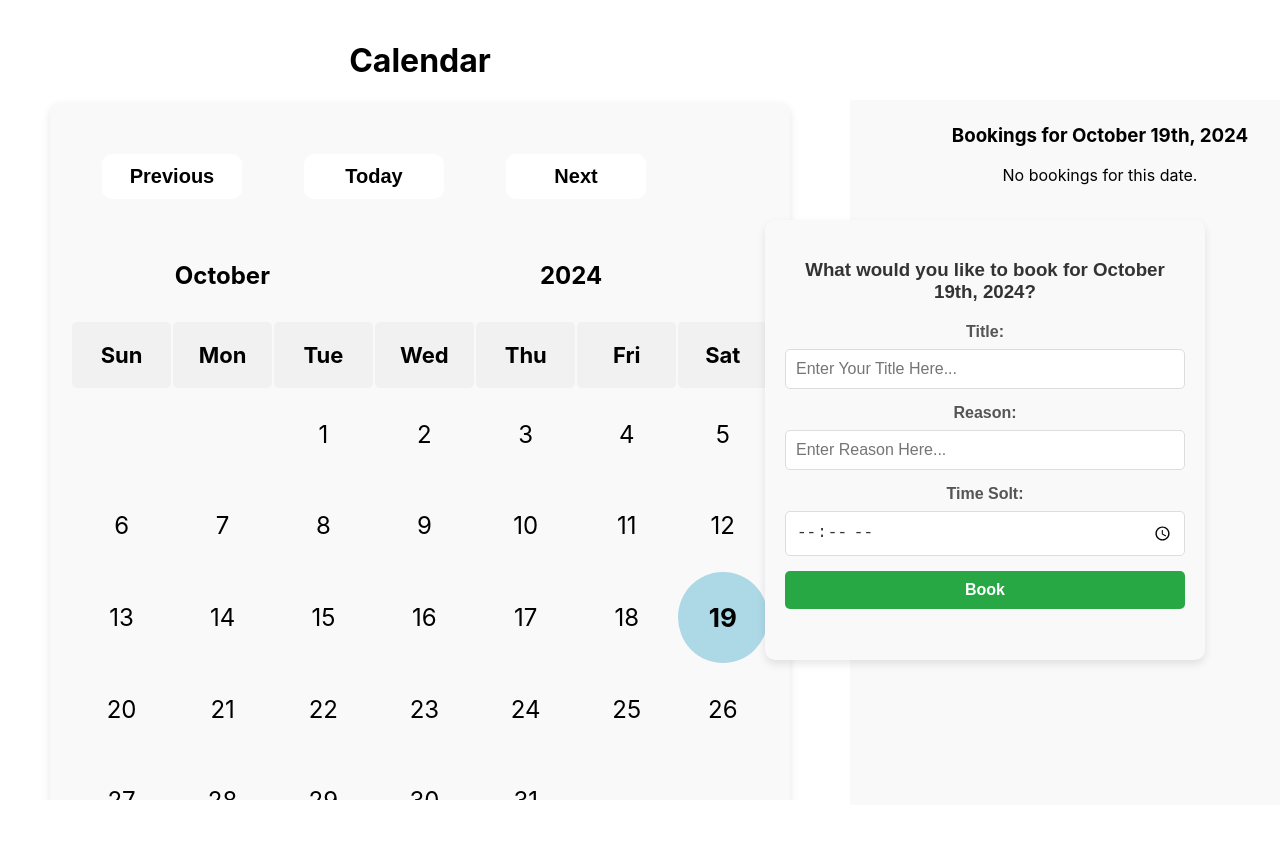
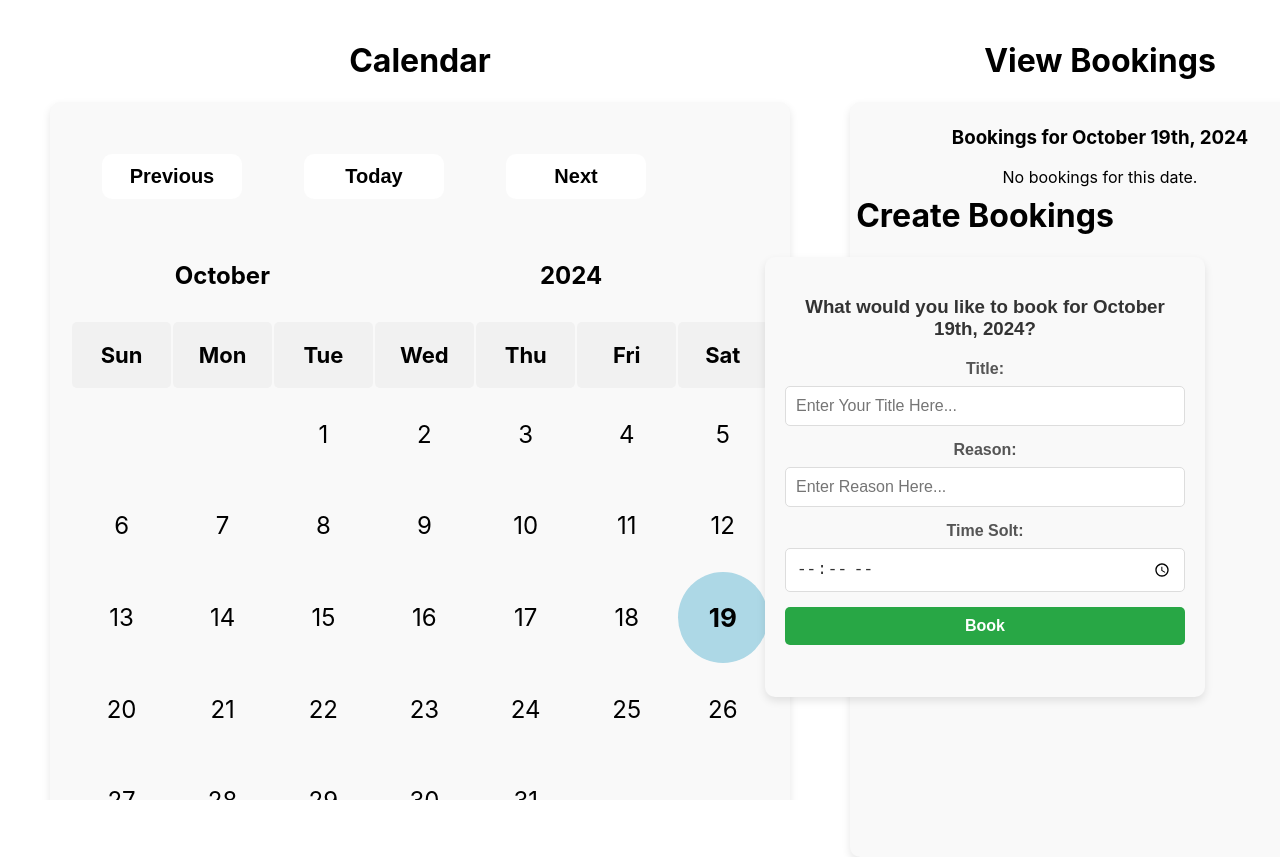
Before and after one commit to Shayaan-Kashif/Calendar-Web-App, a React (Create React App) app in the folder frontend/: page / in a window 1280 px wide. Shown: the top 857 px of the page. Before the commit the page ends 805 px from the top, so only its background shows below. Built offline with nearby package versions, Linux system fonts and the light colour scheme.

Commit message:
Created Display Cards for Bookings to Improve UI

```diff
--- a/frontend/src/Components/Booking.jsx
+++ b/frontend/src/Components/Booking.jsx
@@ -56,13 +56,13 @@ const Bookings = () => {
         };
 
 
-        // Retrieve existing bookings from localStorage (if any), or initialize an empty array
+
         const existingBookings = JSON.parse(localStorage.getItem(`${getMonthName(month)} ${selectedDate}, ${year}`)) || [];
 
-        // Add the new booking to the array
+
         existingBookings.push(booking);
 
-        // Save the updated array to localStorage
+
         localStorage.setItem(`${getMonthName(month)} ${selectedDate}, ${year}`, JSON.stringify(existingBookings));
 
 
@@ -76,6 +76,7 @@ const Bookings = () => {
 
     return(
         <>
+            <h1>Create Bookings</h1>
             <div className="Booking">
                 <h3>What would you like to book for {getMonthName(month)} {selectedDate}{ending}, {year}?</h3>
                 <form>
--- /dev/null
+++ b/frontend/src/Components/BookingDisplayCard.jsx
@@ -0,0 +1,17 @@
+import React from "react";
+import '../Styles/BookingDisplayCard.css';
+
+const BookingDisplayCard = ({title,reason,time})=>{
+
+
+    return(
+        <>
+        <div class="card">
+            <p><strong>Time: </strong>{time} <strong>Title: </strong>{title} <strong>Reason: </strong>{reason} </p>
+
+        </div>
+        </>
+    );
+}
+
+export default BookingDisplayCard;
--- a/frontend/src/Components/LoadBookings.jsx
+++ b/frontend/src/Components/LoadBookings.jsx
@@ -1,6 +1,7 @@
 import React, { useState, useContext, useEffect } from "react";
 import "../Styles/LoadBookings.css";
 import { DateContext } from '../Context/DateContext';
+import BookingDisplayCard from "./BookingDisplayCard";
 
 const LoadBookings = () => {
 
@@ -50,18 +51,19 @@ const LoadBookings = () => {
 
     return(
         <>
+            <h1>View Bookings</h1>
             <div className="LoadBookings">
-                <h3>Bookings for {getMonthName(month)} {selectedDate}{ending}, {year}</h3>
+                <h3>Bookings for {getMonthName(month)} {selectedDate}{ending}, {year}</h3 >
                 {bookings.length > 0 ? (
-                    <ul>
-                        {bookings.map((booking, index) => (
-                            <li key={index}>
-                                <strong>Title:</strong> {booking.title} <br />
-                                <strong>Reason:</strong> {booking.reason} <br />
-                                <strong>Time Slot:</strong> {booking.timeSlot}
-                            </li>
-                        ))}
-                    </ul>
+                        bookings.map((booking, index) => (
+                            <BookingDisplayCard
+                            key ={index}
+                            title = {booking.title}
+                            reason={booking.reason}
+                            time={booking.timeSlot}
+                            />
+                        ))
+
                 ) : (
                     <p>No bookings for this date.</p>
                 )}
@@ -72,3 +74,33 @@ const LoadBookings = () => {
 
 
 export default LoadBookings;
+
+
+
+/*
+ <strong>Title:</strong> {booking.title} <br />
+                                <strong>Reason:</strong> {booking.reason} <br />
+                                <strong>Time Slot:</strong> {booking.timeSlot}
+
+*/
+
+/*
+<h1>View Bookings</h1>
+            <div className="LoadBookings">
+                <h3>Bookings for {getMonthName(month)} {selectedDate}{ending}, {year}</h3 >
+                {bookings.length > 0 ? (
+                    <ul>
+                        {bookings.map((booking, index) => (
+                            <li key={index}>
+                                <BookingDisplayCard title = {booking.title} reason={booking.reason} time={booking.timeSlot} />
+
+                            </li>
+                        ))}
+                    </ul>
+                ) : (
+                    <p>No bookings for this date.</p>
+                )}
+            </div>
+
+
+*/
--- /dev/null
+++ b/frontend/src/Styles/BookingDisplayCard.css
@@ -0,0 +1,11 @@
+.card{
+    width:450px;
+    height: 50px;
+    margin-left: 20px;
+    margin-top: 10px;
+    padding: 5px;
+    background-color: white;
+    border-radius: 10px;
+    box-shadow: 0px 4px 8px rgba(0, 0, 0, 0.1);
+
+}
--- a/frontend/src/Styles/Calendar.css
+++ b/frontend/src/Styles/Calendar.css
@@ -22,7 +22,7 @@
 
 .Cal-table {
     width: 700px;
-    height: 700px;
+    height: 715px;
     background-color: #f9f9f9;
     border-radius: 10px;
     box-shadow: 0px 4px 8px rgba(0, 0, 0, 0.1);
--- a/frontend/src/Styles/LoadBookings.css
+++ b/frontend/src/Styles/LoadBookings.css
@@ -1,6 +1,8 @@
 .LoadBookings{
     width: 500px;
-    height: 700px;
+    height: 750px;
     padding-top: 5px;
     background-color: #f9f9f9;
+    border-radius: 10px;
+    box-shadow: 0px 4px 8px rgba(0, 0, 0, 0.1);
 }
--- a/frontend/src/Styles/MainView.css
+++ b/frontend/src/Styles/MainView.css
@@ -16,12 +16,12 @@
 .load-booking-section {
     position: absolute;
     left: 850px;
-    top: 100px;
+    top: 20px;
 }
 
 .booking-section {
     position: relative;
     right: 25px;
-    top: 200px;
+    top: 155px;
     width: 500px;
 }
```
